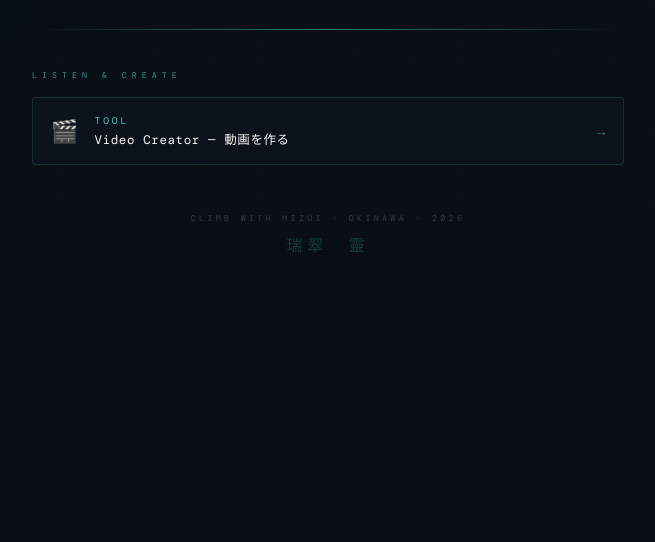
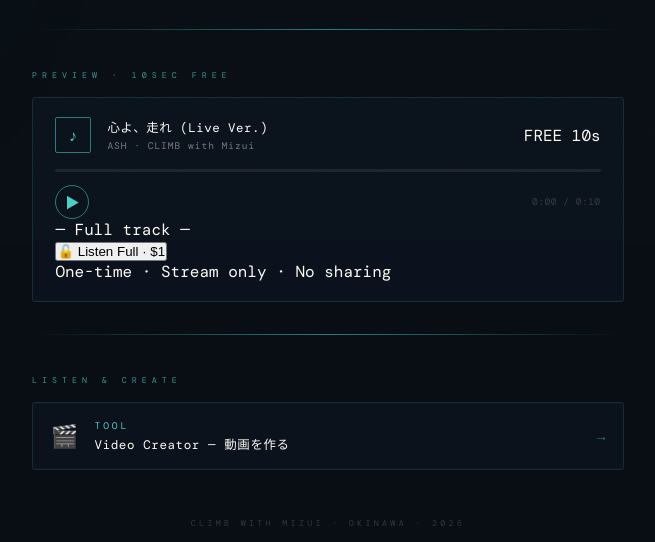
Before and after one commit to climbwithmizui/climbwithmizui.github.io, a website: page index.html in a window 1280 px wide. Shown: the part 558-1100 px from the top of the page, without its empty margins (312-967 px from the left). Before the commit the page ends 910 px from the top, so only its background shows below. Drawn offline with nearby package versions, Linux system fonts and the light colour scheme; a web font is replaced by a local one.

Commit message:
fix: restore player HTML

```diff
--- a/index.html
+++ b/index.html
@@ -522,6 +522,43 @@
     <div class="divider fade-in"></div>
 
     <!-- music player -->
+    <section class="player-section fade-in">
+      <p class="section-label">Preview · 10sec Free</p>
+      <div class="player-card">
+        <div class="track-info">
+          <div class="track-icon" id="trackIcon"></div>
+          <div class="track-meta">
+            <div class="track-title">心よ、走れ (Live Ver.)</div>
+            <div class="track-artist">ASH · CLIMB with Mizui</div>
+          </div>
+          <div class="track-badge" id="trackBadge">FREE 10s</div>
+        </div>
+        <div class="progress-wrap" id="progressWrap">
+          <div class="progress-bar" id="progressBar"></div>
+          <div class="preview-limit" id="previewLimit"></div>
+        </div>
+        <div class="controls">
+          <button class="play-btn" id="playBtn">▶</button>
+          <span class="time-display" id="timeDisplay">0:00 / 0:10</span>
+        </div>
+        <div class="unlock-section" id="unlockSection">
+          <div class="unlock-label">— Full track —</div>
+          <button class="unlock-btn" id="unlockBtn" onclick="startCheckout()">🔓 Listen Full · $1</button>
+          <div class="unlock-note">One-time · Stream only · No sharing</div>
+        </div>
+        <div class="full-player" id="fullPlayer" style="display:none">
+          <div class="full-label">✦ Full Access</div>
+          <div class="volume-wrap">
+            <span class="vol-icon">🔈</span>
+            <input type="range" id="volSlider" min="0" max="1" step="0.02" value="0.8">
+          </div>
+        </div>
+      </div>
+    </section>
+
+    <div class="divider fade-in"></div>
+
+    <!-- music player -->
 
     <!-- links -->
     <section class="links-section fade-in">
```
